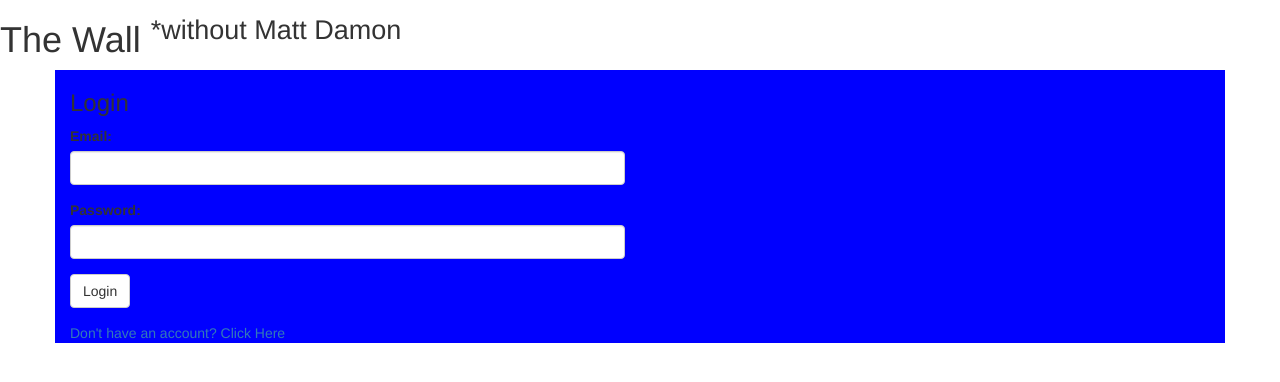
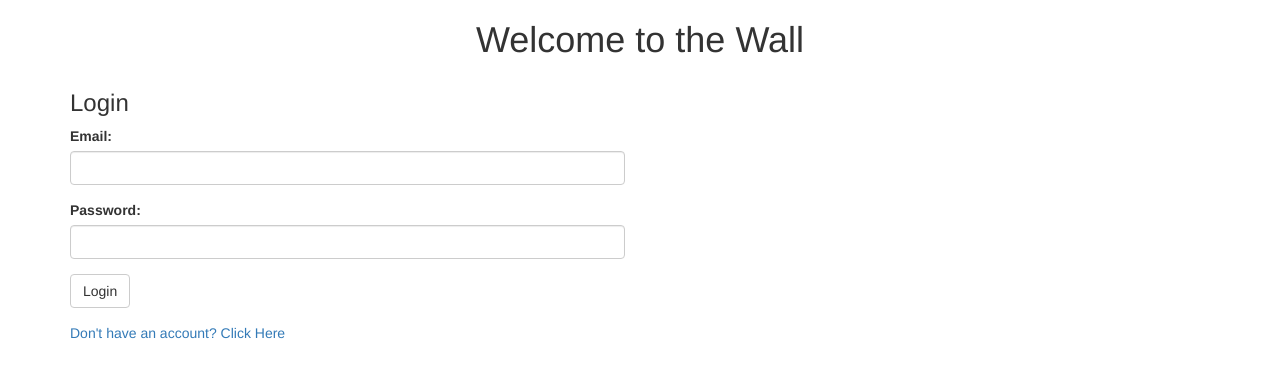
Before and after one commit to jeffjkwok/wall_flask, a Flask app: page / in a window 1280 px wide. Shown: the top 382 px of the page. Run offline with Flask 2, Linux system fonts and the light colour scheme; some libraries are stand-ins or nearby versions.

Commit message:
script, stylin, nav

```diff
--- a/server.py
+++ b/server.py
@@ -29,7 +29,7 @@ def login_reg():
 	if request.form.get('login') is not None:
 		if len(request.form['email'])<1 or not EMAIL_REGEX.match(request.form['email']):
 			validations +=1
-			flash('Email cannot be black or is invalid')
+			flash('Email cannot be blank or is invalid')
 		if len(request.form['password'])<1:
 			validations +=1
 			flash('Password was empty')
@@ -39,8 +39,9 @@ def login_reg():
 			if user and bcrypt.check_password_hash(user[0]['password'], request.form['password']):
 				session['username'] = user[0]['username']
 				session['id'] = user[0]['id']
-				print 'cat'
 				return redirect('/dashboard')
+			else:
+				flash('There is no account associated with this email')
 		return redirect('/')
 
 	elif request.form.get('register') is not None:
@@ -50,7 +51,10 @@ def login_reg():
 			flash('Username needs to be longer than 4 characters')
 		if len(request.form['email'])<1 or not EMAIL_REGEX.match(request.form['email']):
 			validations +=1
-			flash('Email cannot be black or is invalid')
+			flash('Email cannot be blank or is invalid')
+		query = 'SELECT username FROM users WHERE email = "{}"'.format(request.form['email'])
+		user = mysql.query_db(query)
+		print user[0]
 		if len(request.form['password'])<4 or request.form['password'] != request.form['c_password']:
 			validations +=1
 			flash('Password cannot be blank or does not match')
@@ -81,7 +85,7 @@ def dashboard():
 	messages = mysql.query_db(query)
 	query = "SELECT comments.content, comments.created_at, users.username, posts.id AS message_id FROM comments LEFT JOIN users ON comments.user_id=users.id LEFT JOIN posts ON comments.post_id=posts.id"
 	comments = mysql.query_db(query)
-	print comments
+	# print comments
 
 	return render_template('index.html', messages=messages, comments=comments)
 
--- a/static/css/stylesheet.css
+++ b/static/css/stylesheet.css
@@ -1,3 +1,13 @@
 #form, #form2{
-  background-color: blue;
+  /*background-color: blue;*/
 }
+
+h1{
+  text-align: center;
+}
+
+.alert{
+  text-align: center;
+  width: 50em;
+  margin: auto;
+}
--- a/templates/login.html
+++ b/templates/login.html
@@ -4,17 +4,23 @@
 <head>
 	<title>Login | The Wall</title>
 	<link rel="stylesheet" href="../static/css/bootstrap.min.css">
-	<link rel="stylesheet" href="{{ url_for('static', filename='css/stylesheet.css')}}">
+	<link rel="stylesheet" type="text/css" href="../static/css/stylesheet.css">
+	<!-- <link rel="stylesheet" href="{{ url_for('static', filename='css/theme.css')}}"> -->
 </head>
 <body>
-	{% with messages = get_flashed_messages() %}
+	<div class="header">
+		<h1>Welcome to the Wall</h1>
+		{% with messages = get_flashed_messages() %}
 		{% if messages %}
-			{% for message in messages %}
-				<p>{{message}}</p>
-			{% endfor %}
+		{% for message in messages %}
+		<div class="alert alert-danger" role='alert'>
+			<p>{{message}}</p>
+		</div>
+		{% endfor %}
 		{% endif %}
-	{% endwith %}
-	<h1>The Wall <sup>*without Matt Damon</sup></h1>
+		{% endwith %}
+	</div>
+	<!-- <h1>The Wall <sup>*without Matt Damon</sup></h1> -->
 	{% if session['reg'] != True %}
 	<div id='form' class='container'>
 		<h3>Register</h3>
```
Also changed, not shown: templates/index.html (+13 -3 lines).
